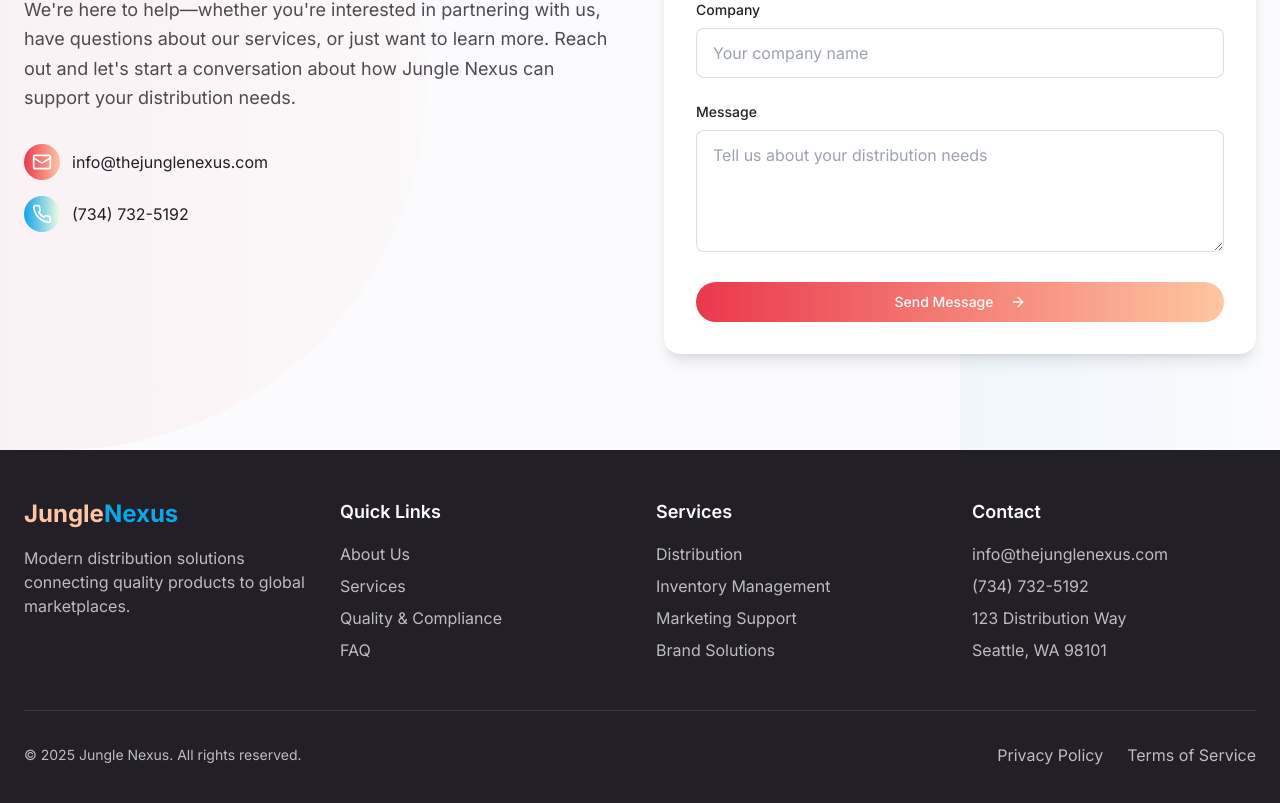
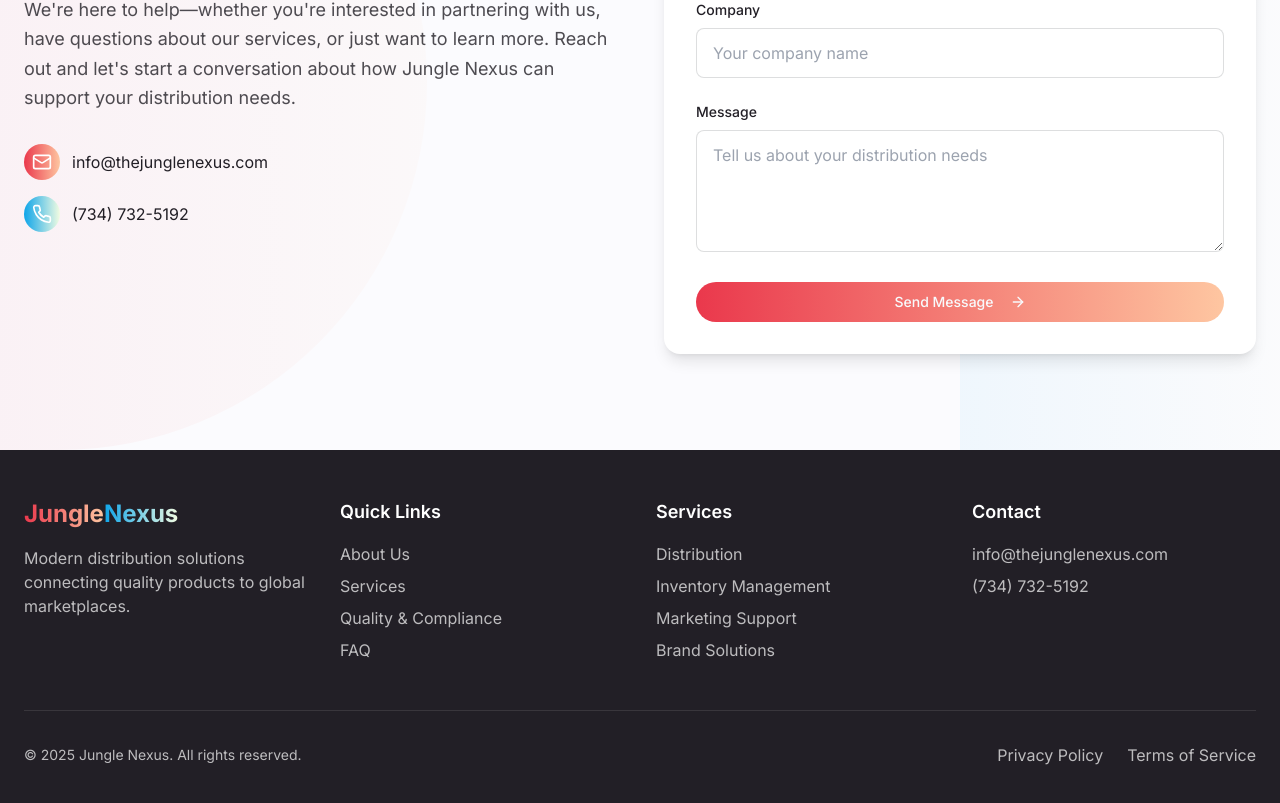
Before and after one commit to JungleNexus/Junglenexus.github.io, a React (Vite) app: page / in a window 1280 px wide. Shown: the part 4188-4991 px from the top of the page. Built offline with nearby package versions, Linux system fonts and the light colour scheme.

Commit message:
Update footer logo and contact info
Replace the text logo in the footer with the gradient text logo used in the header.
Remove the address lines from the contact section in the footer.

```diff
--- a/src/components/Footer.tsx
+++ b/src/components/Footer.tsx
@@ -10,8 +10,8 @@ const Footer = () => {
         <div className="grid grid-cols-1 md:grid-cols-2 lg:grid-cols-4 gap-8 mb-12">
           <div className="space-y-4">
             <div className="text-2xl font-bold">
-              <span className="text-jungle-orange">Jungle</span>
-              <span className="text-tech-blue">Nexus</span>
+              <span className="gradient-text-jungle">Jungle</span>
+              <span className="gradient-text-tech">Nexus</span>
             </div>
             <p className="text-white/70">
               Modern distribution solutions connecting quality products to global marketplaces.
@@ -43,8 +43,6 @@ const Footer = () => {
             <ul className="space-y-2">
               <li className="text-white/70">info@thejunglenexus.com</li>
               <li className="text-white/70">(734) 732-5192</li>
-              <li className="text-white/70">123 Distribution Way</li>
-              <li className="text-white/70">Seattle, WA 98101</li>
             </ul>
           </div>
         </div>
```
